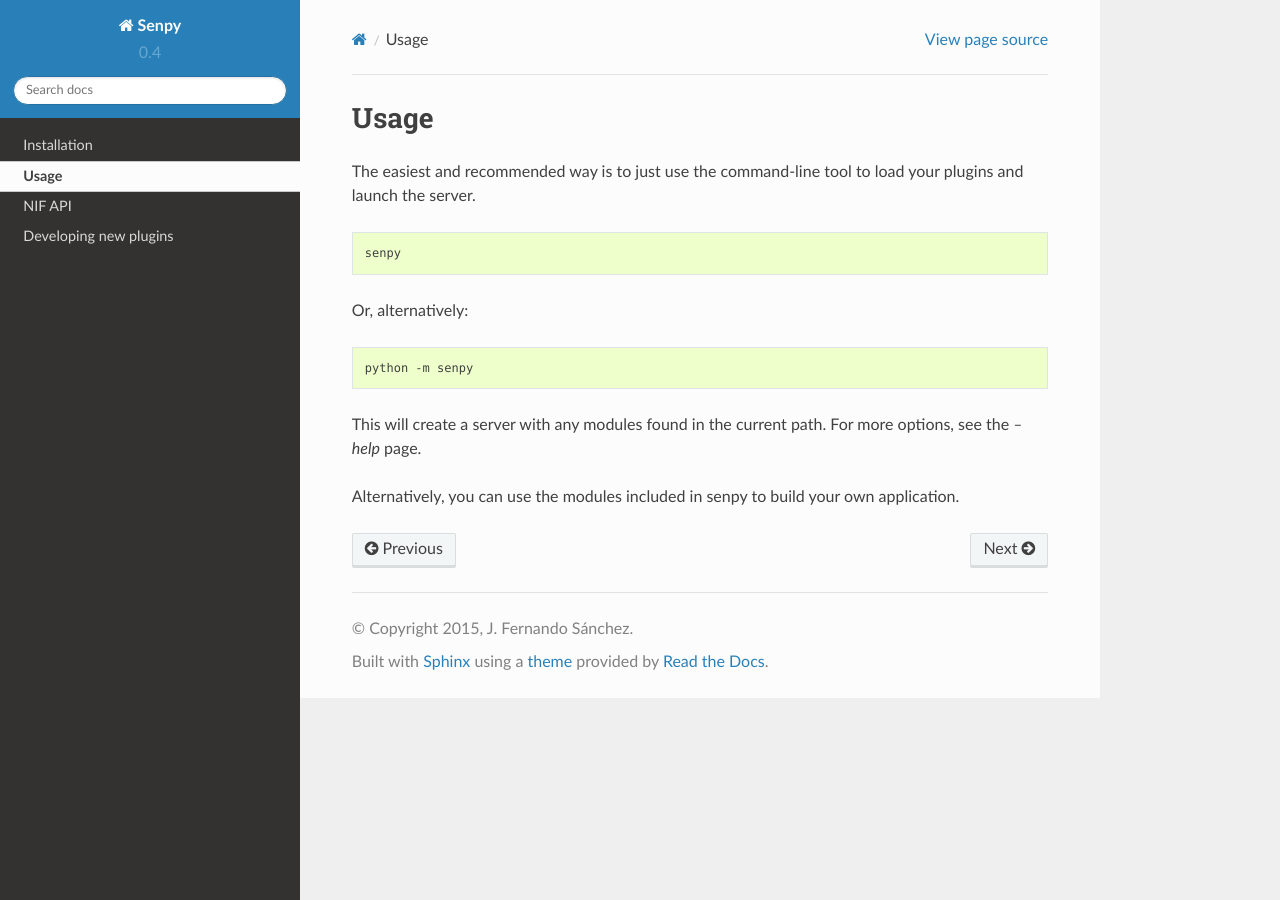
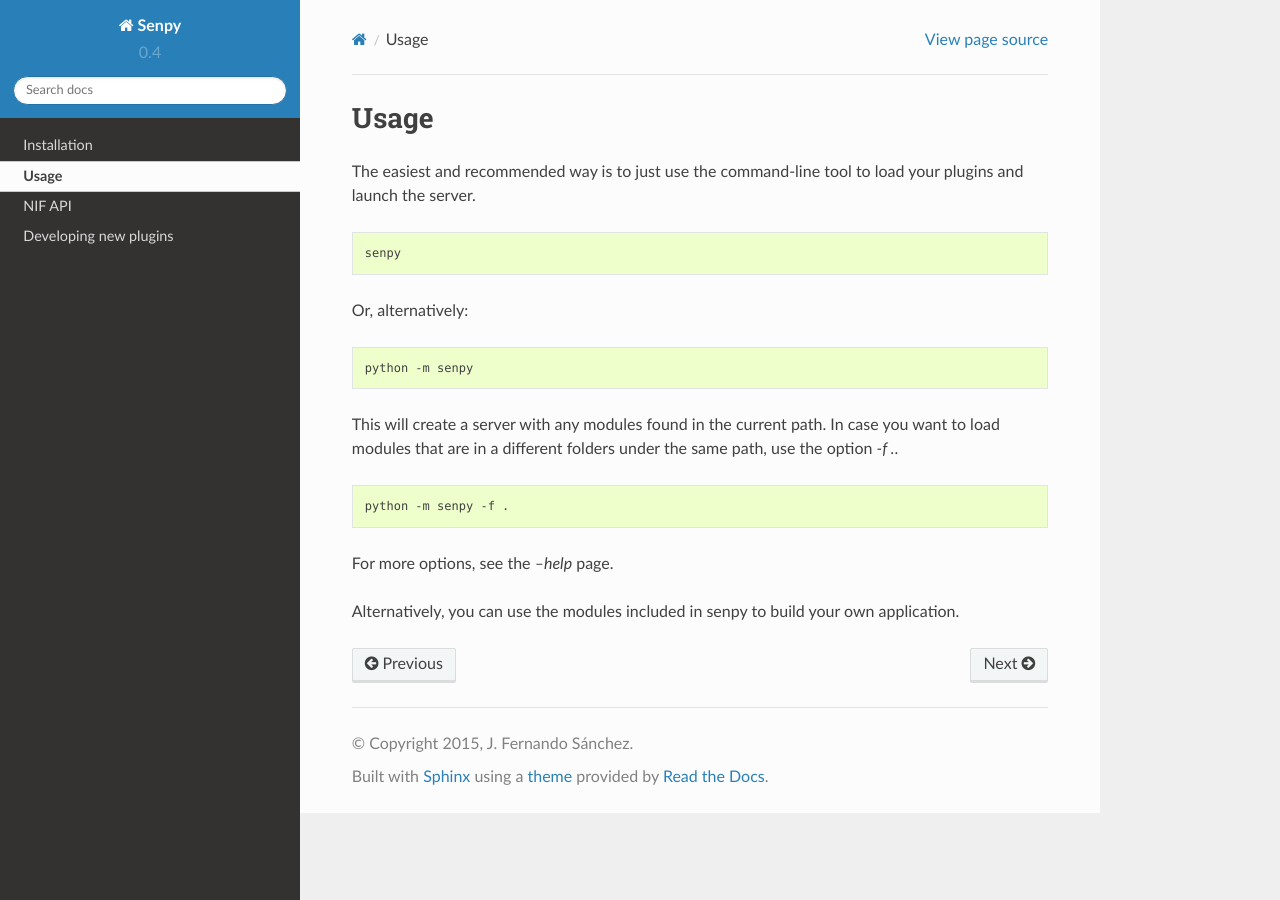
Before and after one commit to gsi-upm/senpy, a Sphinx documentation site: the page built from docs/usage.rst, in a window 1280 px wide. Built offline with Sphinx 7.4.7 and the Read the Docs theme 2.0.0, drawn with Linux system fonts in a browser that asks for light colours.

Commit message:
Update usage.rst

```diff
--- a/docs/usage.rst
+++ b/docs/usage.rst
@@ -14,7 +14,12 @@
     python -m senpy
 
 
-This will create a server with any modules found in the current path.
+This will create a server with any modules found in the current path. In case you want to load modules that are in a different folders under the same path, use the option `-f .`.
+
+.. code:: bash
+
+    python -m senpy -f .
+
 For more options, see the `--help` page.
 
 Alternatively, you can use the modules included in senpy to build your own application.
```
